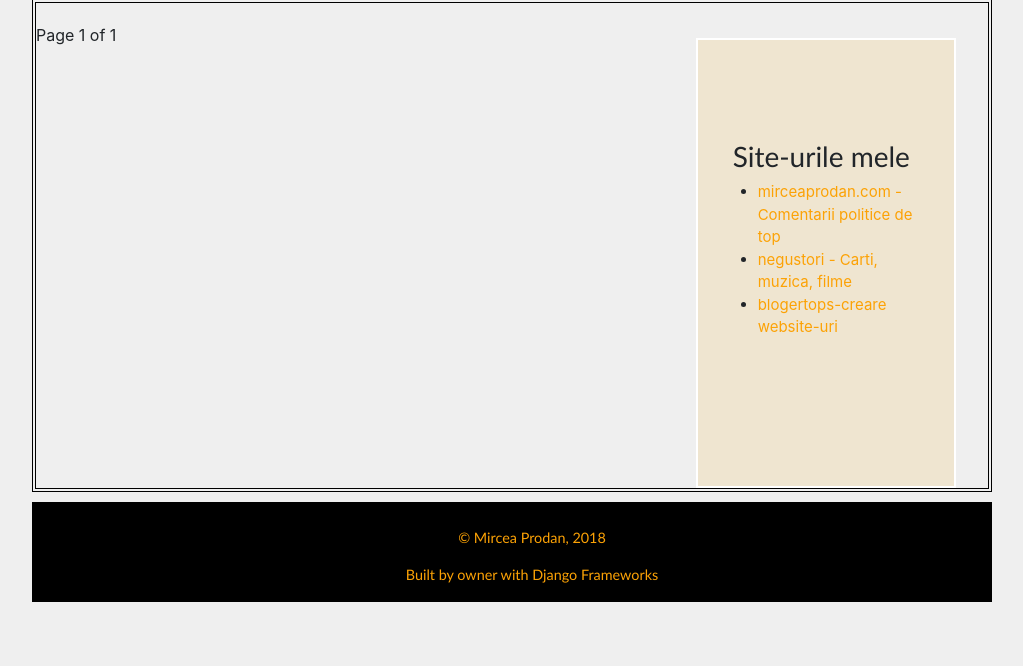
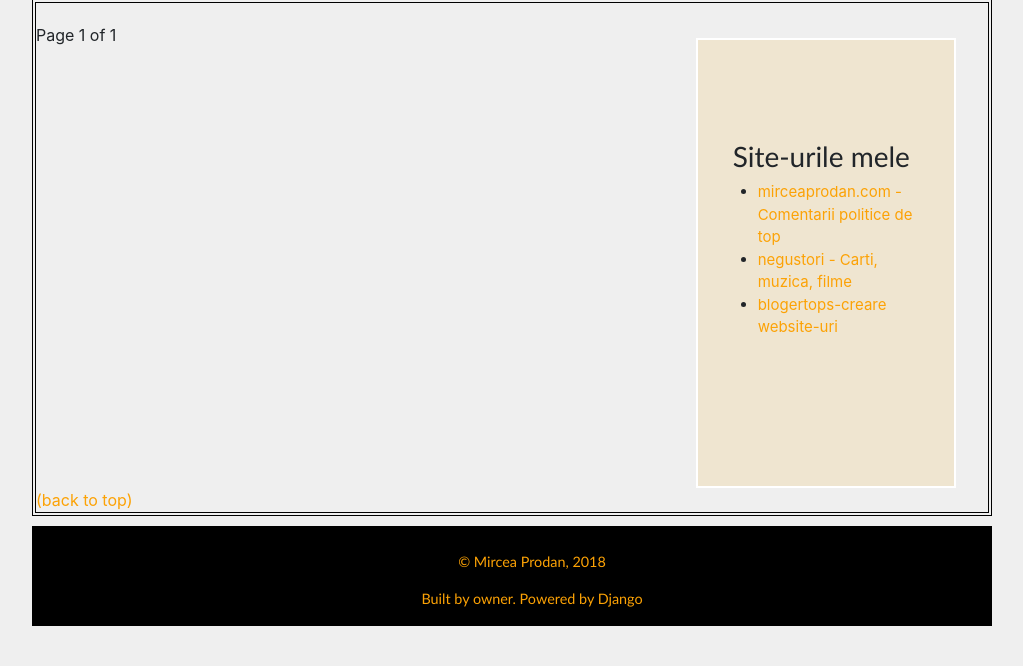
Before and after one commit to duke2007/my-second-blog, a Django app: page / in a window 1280 px wide. Shown: the part 226-892 px from the top of the page, without its empty margins (133-1156 px from the left). Before the commit the page ends 828 px from the top, so only its background shows below. Run offline with Django 3.2, Linux system fonts and the light colour scheme; data that the repository does not hold is empty; some libraries are stand-ins or nearby versions.

Commit message:
Adaugare de buton go_to_top

```diff
--- a/blog2/static/css/blog.css
+++ b/blog2/static/css/blog.css
@@ -47,23 +47,17 @@ h1, h2, h3, h4, blockquote, p {
 	color: #828282;
 	padding: 0 0 0 18px;
 }
-.save {
-	float:right;
-}
+
+
 .post-form textarea, .post-form input{
 	width: 100%;
 }
-.top-menu, .top-menu:hover, .top-menu:visited{
-	color: #ffffff;
-	float: right;
-	font-size 26pt;
-	margin-right: 20px;
-}
+
 .post {
 	margin-bottom: 70px;
 }
 .post h1 a, .post h1 a:visited {
-	color: #000000;
+	color: #fca205;
 }
 
 /*Navigatia*/
--- a/blog2/templates/blog2/base.html
+++ b/blog2/templates/blog2/base.html
@@ -11,7 +11,7 @@
 		<link rel="stylesheet" href="{% static 'css/blog.css' %}">
 	</head>
 <body>
-
+	<a name="top"></a>
 		<div class="page-header">
 			<h1><a href="/">Blogul lui Duke</a></h1>
 				<div class="slogan">
@@ -50,14 +50,16 @@
 		</ul>
 
 				</div>
+
 			</div>
+			<a href="#top">(back to top)</a>
 		</div>
 
 		<!--Footer-->
 
 		<div class="footer">
 			<p>&#169; Mircea Prodan, 2018</p>
-			<p><p>Built by <a href="http://www.mirceaprodan.com/about/">owner with <a href="https://www.djangoproject.com/">Django Frameworks</a></p></p>
+			<p>Built by owner. Powered by <a href="https://www.djangoproject.com/" target="_blank">Django</a></p>
 		</div>
 </body>
 </html>
--- a/blog2/templates/blog2/post_list.html
+++ b/blog2/templates/blog2/post_list.html
@@ -6,7 +6,7 @@
 	{% for post in posts %}
 		<div class="post">
 			<div class="date">
-				{{ post.published_date }} by {{ post.author }}
+				{{ post.published_date }} by <a href="{% url 'blog2:about'%}">{{ post.author }}</a>
 			</div>
 		<h1><a href="{% url 'blog2:post_detail' post.pk %}">{{ post.title }}</a></h1>
 			<p>{{ post.text|safe }}</p>
```
